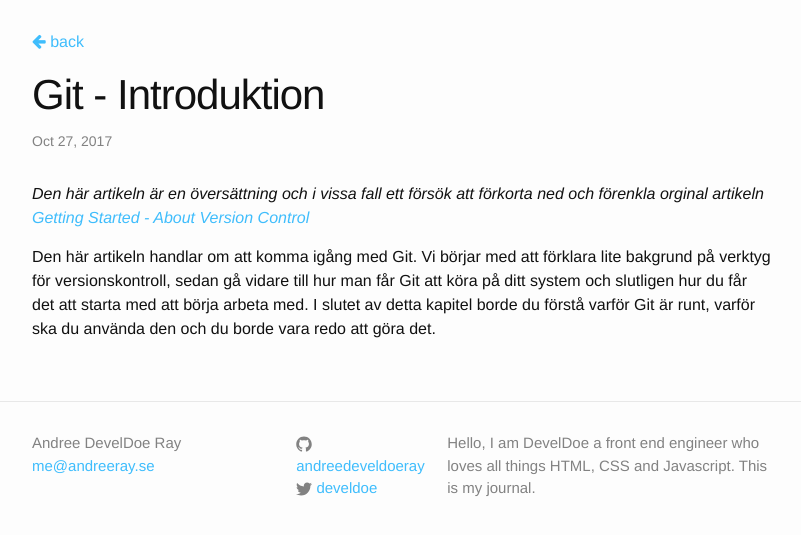
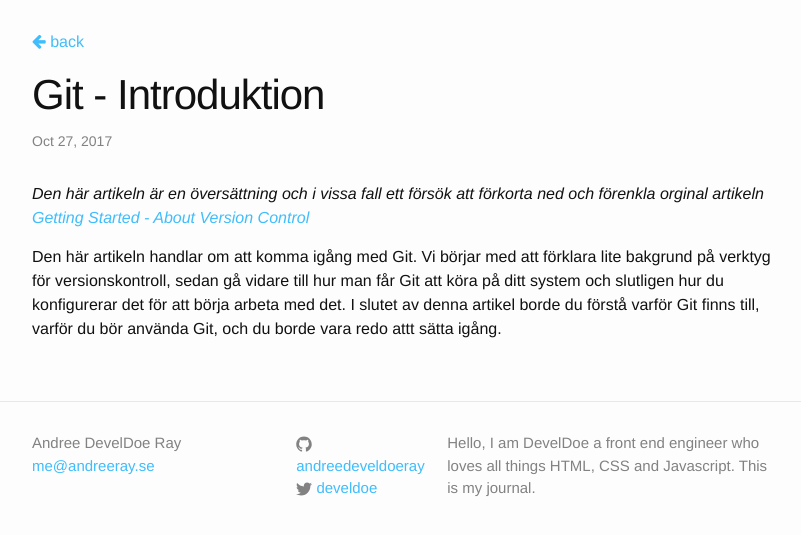
Before and after one commit to develdoe/develdoe.github.io, a Jekyll site: the page built from _posts/2017-10-27-git-introduktion.md, in a window 1280 px wide. Shown: the top 535 px of the page, without its empty margins (238-1039 px from the left). Built offline with Jekyll 4.4.1, drawn with Linux system fonts in a browser that asks for light colours.

Commit message:
Create 2017-10-27-git-introduktion.md

```diff
--- a/_posts/2017-10-27-git-introduktion.md
+++ b/_posts/2017-10-27-git-introduktion.md
@@ -5,4 +5,4 @@
 ---
 *Den här artikeln är en översättning och i vissa fall ett försök att förkorta ned och förenkla orginal artikeln [Getting Started - About Version Control](https://git-scm.com/book/en/v2/Getting-Started-About-Version-Control)*
 
-Den här artikeln handlar om att komma igång med Git. Vi börjar med att förklara lite bakgrund på verktyg för versionskontroll, sedan gå vidare till hur man får Git att köra på ditt system och slutligen hur du får det att starta med att börja arbeta med. I slutet av detta kapitel borde du förstå varför Git är runt, varför ska du använda den och du borde vara redo att göra det.
+Den här artikeln handlar om att komma igång med Git. Vi börjar med att förklara lite bakgrund på verktyg för versionskontroll, sedan gå vidare till hur man får Git att köra på ditt system och slutligen hur du konfigurerar det för att börja arbeta med det. I slutet av denna artikel borde du förstå varför Git finns till, varför du bör använda Git, och du borde vara redo attt sätta igång.
```
